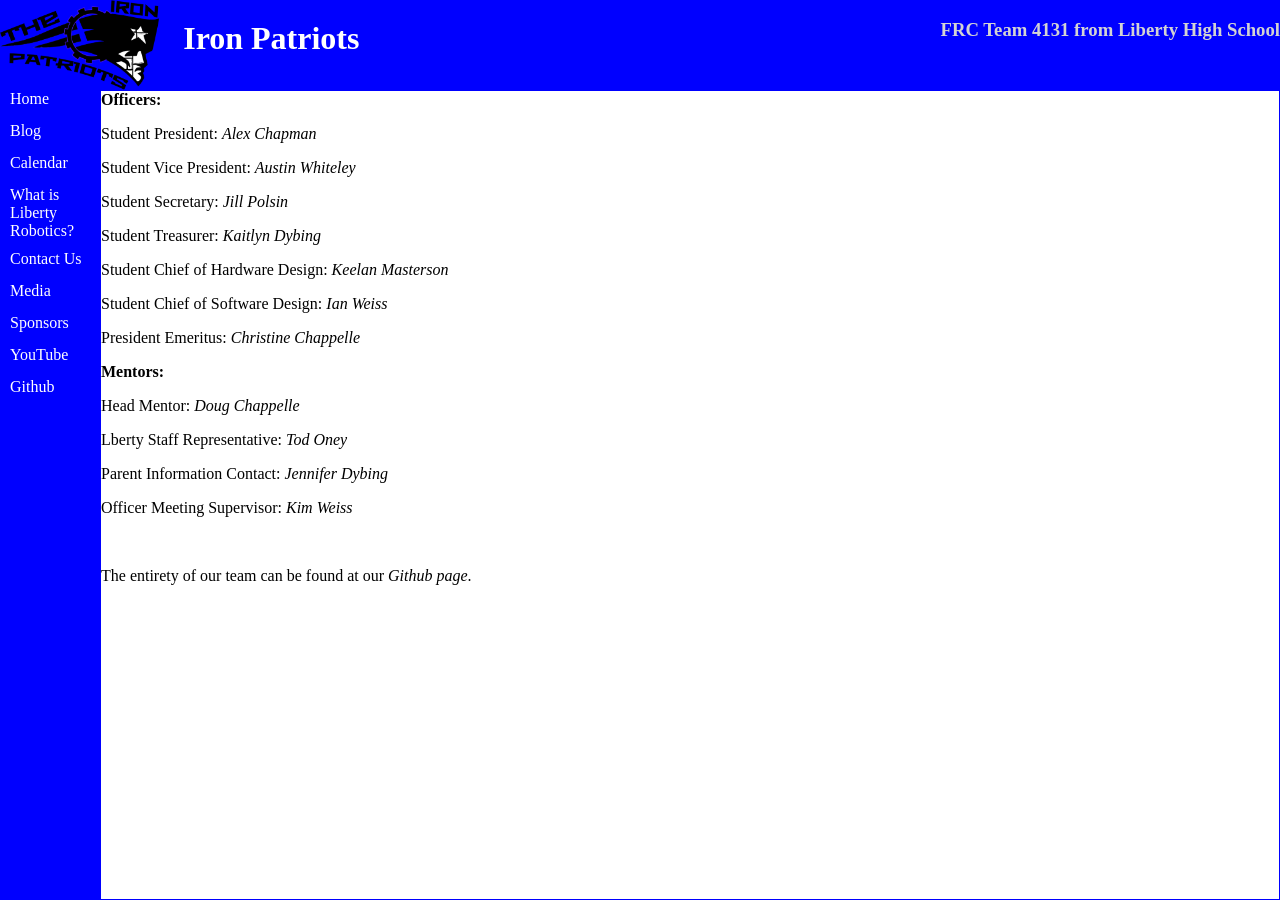
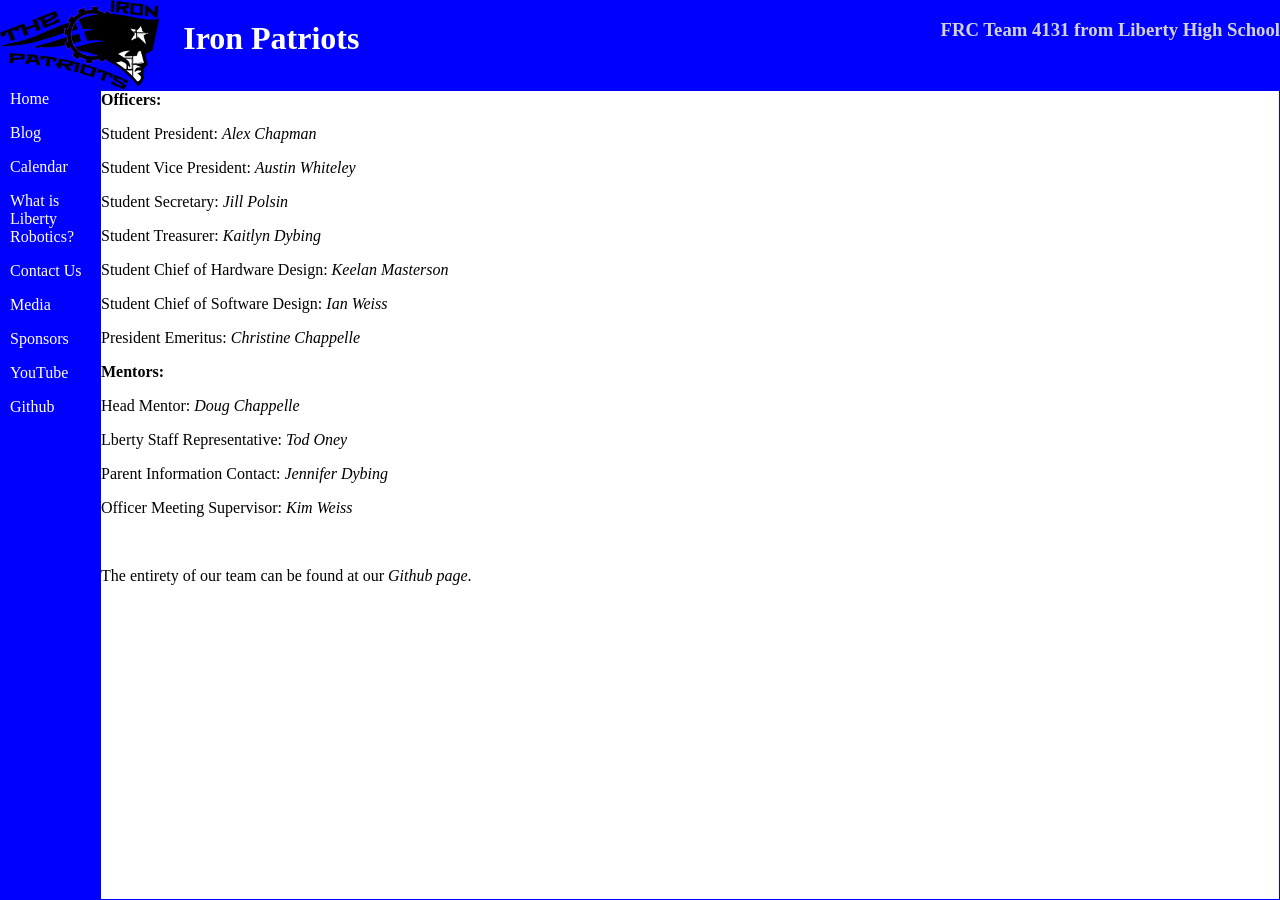
Before and after one commit to katiebugmoon/FRC4131.github.io, a Jekyll site: the page built from contact.html, in a window 1280 px wide. Built offline with Jekyll 4.4.1, drawn with Linux system fonts in a browser that asks for light colours.

Commit message:
Fix broken link and simplify format

```diff
--- a/_layouts/base.html
+++ b/_layouts/base.html
@@ -11,7 +11,7 @@
 				<a class="sitelink" href="/">Home</a>
 				<a class="sitelink" href="/blog">Blog</a>
 				<a class="sitelink" href="/calendar">Calendar</a>
-				<a class="sitelink" href="/libertyrobotics" style="height:4em;">What is Liberty Robotics?</a>
+				<a class="sitelink" href="/libertyrobotics">What is Liberty Robotics?</a>
 				<a class="sitelink" href="/contact">Contact Us</a>
 				<a class="sitelink" href="/media">Media</a>
 				<a class="sitelink" href="/sponsorship">Sponsors</a>
--- a/contact.html
+++ b/contact.html
@@ -16,4 +16,4 @@
 <p>Parent Information Contact: <a href="" target="_blank">Jennifer Dybing</a></p>
 <p>Officer Meeting Supervisor: <a href="" target="_blank">Kim Weiss</a></p>
 <br>
-<p>The entirety of our team can be found at our <a href="https://github.com/orgs/LibertyHighSchoolRobotics/people" target="_blank" target="_blank">Github page</a>.</p>
+<p>The entirety of our team can be found at our <a href="https://github.com/orgs/FRC4131/people" target="_blank" target="_blank">Github page</a>.</p>
--- a/css/main.css
+++ b/css/main.css
@@ -14,7 +14,7 @@
 	color:white;
 	padding-left:10px;
 	width:calc(100% - 10px);
-	height:2em;
+	padding-bottom:1em;
 	background:blue;
 }
 a.sitelink:hover{
```
